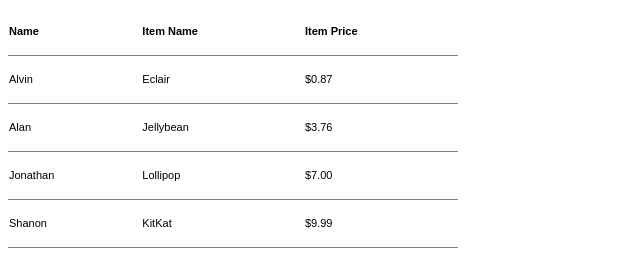
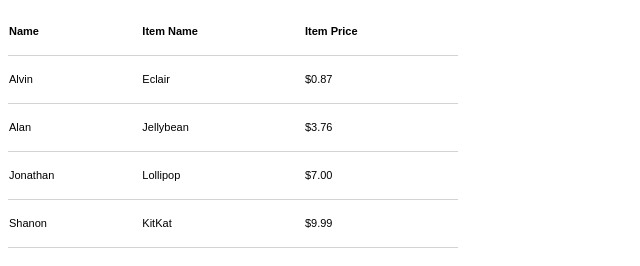
Before and after one commit to oleg-marchenko1983/HomeWork-6.3-HTML-CSS, a plain HTML site: page index.html in a window 1280 px wide. Shown: the whole page, without its empty margins (0-640 px from the left). Drawn offline with Linux system fonts and the light colour scheme.

Commit message:
update line

```diff
--- a/css/style.css
+++ b/css/style.css
@@ -13,7 +13,7 @@ table
 
 table tbody
 {
-    border-top: 1px solid grey;
+    border-top: 1px solid lightgrey;
 }
 
 table th
@@ -22,5 +22,5 @@ table th
 }
 
 table tr td {
-	border-bottom: 1px solid grey;
+	border-bottom: 1px solid lightgrey;
 }
```
